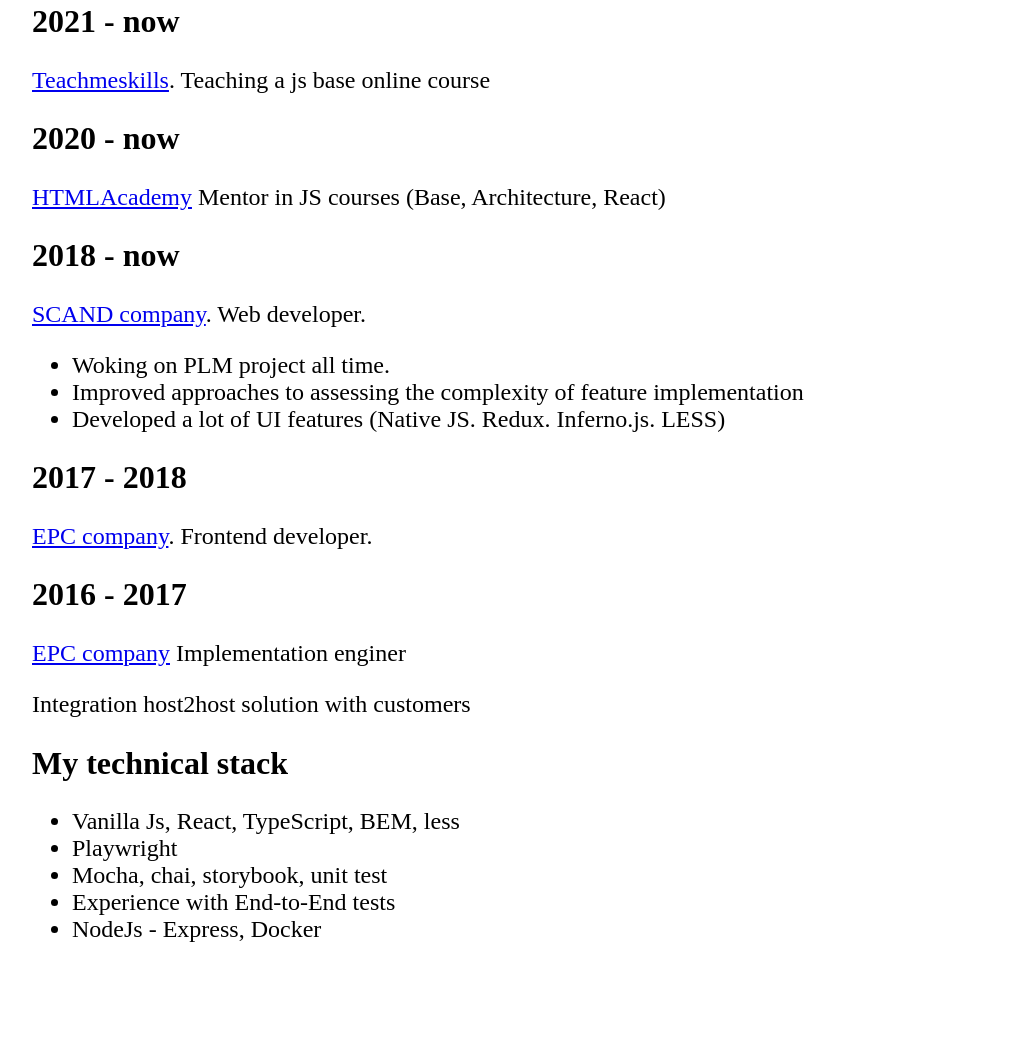
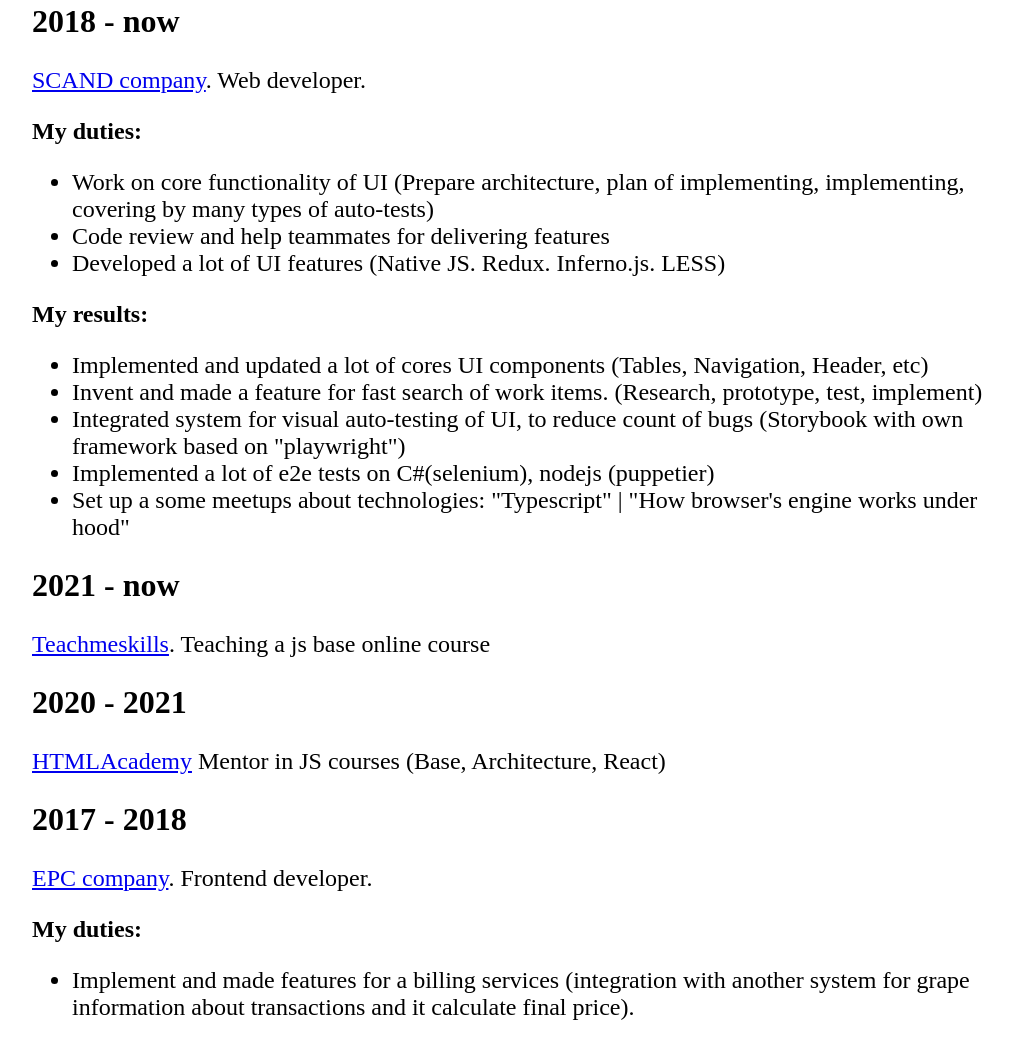
Before and after one commit to G-Milevski/milevski.dev, a plain HTML site: page cv.html in a window 1280 px wide. Shown: the part 782-1826 px from the top of the page, without its empty margins (120-1133 px from the left). Before the commit the page ends 1773 px from the top, so only its background shows below. Drawn offline with Linux system fonts and the light colour scheme; files whose address does not match are found by name.

Commit message:
update information in CV

```diff
--- a/cv.html
+++ b/cv.html
@@ -48,25 +48,38 @@
         <sectionn>
             <h2><b>My way</b></h2>
             <section>
+                <h2>2018 - now</h2>
+                <p><a target="_blank" href="https://scand.com//">SCAND company</a>. Web developer. </p>
+                <h3>My duties:</h3>
+                <ul>
+                    <li>Work on core functionality of UI (Prepare architecture, plan of implementing, implementing, covering by many types of auto-tests)</li>
+                    <li>Code review and help teammates for delivering features</li>
+                    <li>Developed a lot of UI features (Native JS. Redux. Inferno.js. LESS)</li>
+                </ul>
+                <h3>My results:</h3>
+                <ul>
+                    <li>Implemented and updated a lot of cores UI components (Tables, Navigation, Header, etc)</li>
+                    <li>Invent and made a feature for fast search of work items. (Research, prototype, test, implement)</li>
+                    <li>Integrated system for visual auto-testing of UI, to reduce count of bugs (Storybook with own framework based on "playwright")</li>
+                    <li>Implemented a lot of e2e tests on C#(selenium), nodejs (puppetier)</li>
+                    <li>Set up a some meetups about technologies: "Typescript" | "How browser's engine works under hood"</li>
+                </ul>
+            </section>
+            <section>
                 <h2>2021 - now</h2>
                 <p><a target="_blank" href="https://teachmeskills.by/">Teachmeskills</a>. Teaching a js base online course</p>
             </section>
             <section>
-                <h2>2020 - now</h2>
+                <h2>2020 - 2021</h2>
                 <p><a target="_blank" href="https://htmlacademy.ru/">HTMLAcademy</a> Mentor in JS courses (Base, Architecture, React)</p>
-            </section>
-            <section>
-                <h2>2018 - now</h2>
-                <p><a target="_blank" href="https://scand.com//">SCAND company</a>. Web developer. </p>
-                <ul>
-                    <li>Woking on PLM project all time.</li>
-                    <li>Improved approaches to assessing the complexity of feature implementation</li>
-                    <li>Developed a lot of UI features (Native JS. Redux. Inferno.js. LESS)</li>
-                </ul>
             </section>
             <section>
                 <h2>2017 - 2018</h2>
                 <p><a target="_blank" href="https://epc-it.com//">EPC company</a>. Frontend developer.</p>
+                <h3>My duties:</h3>
+                    <ul>
+                        <li>Implement and made features for a billing services (integration with another system for grape information about transactions and it calculate final price).</li>
+                    </ul>
             </section>
             <section>
                 <h2>2016 - 2017</h2>
```
